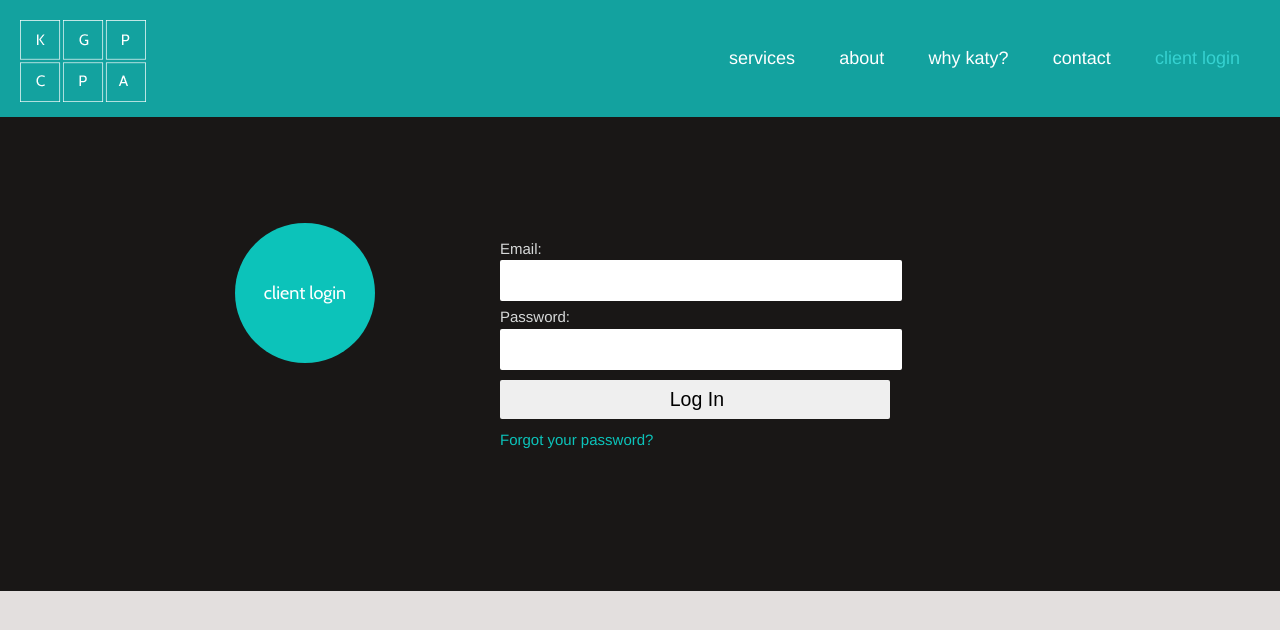
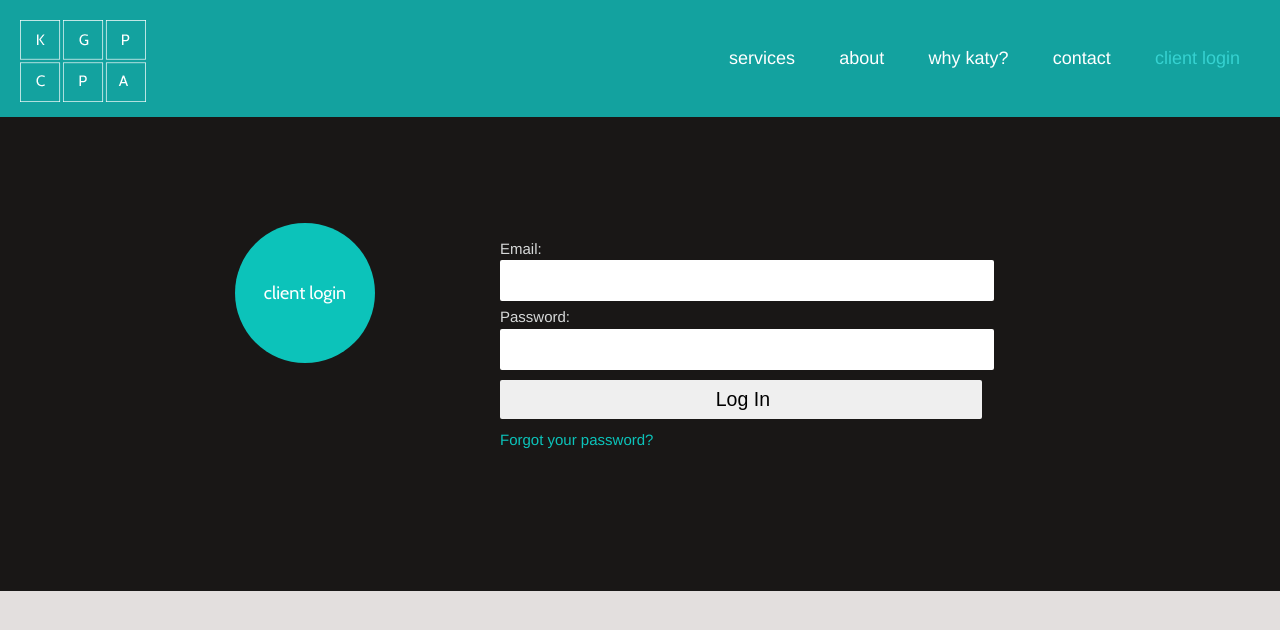
Before and after one commit to kgpcpa/kgpcpa.github.io, a Jekyll site: the page built from index.html, in a window 1280 px wide and 900 px high, scrolled down 3090 px. Shown: the top 630 px of the window. Built offline with Jekyll 4.4.1, drawn with Linux system fonts in a browser that asks for light colours.

Commit message:
fix button style

```diff
--- a/_sass/_base.scss
+++ b/_sass/_base.scss
@@ -117,7 +117,7 @@ a {
 input {
     border: none;
     height: 2em;
-    width: 20em;
+    width: 100%;
     border-radius: 2px;
     font-size: 1.3em;
     padding-left:.5em;
@@ -128,7 +128,7 @@ table {
 }
 
 input[type=button] {
-    width:102%;
+    width:104%;
     margin-top:10px;
 }
 
```
